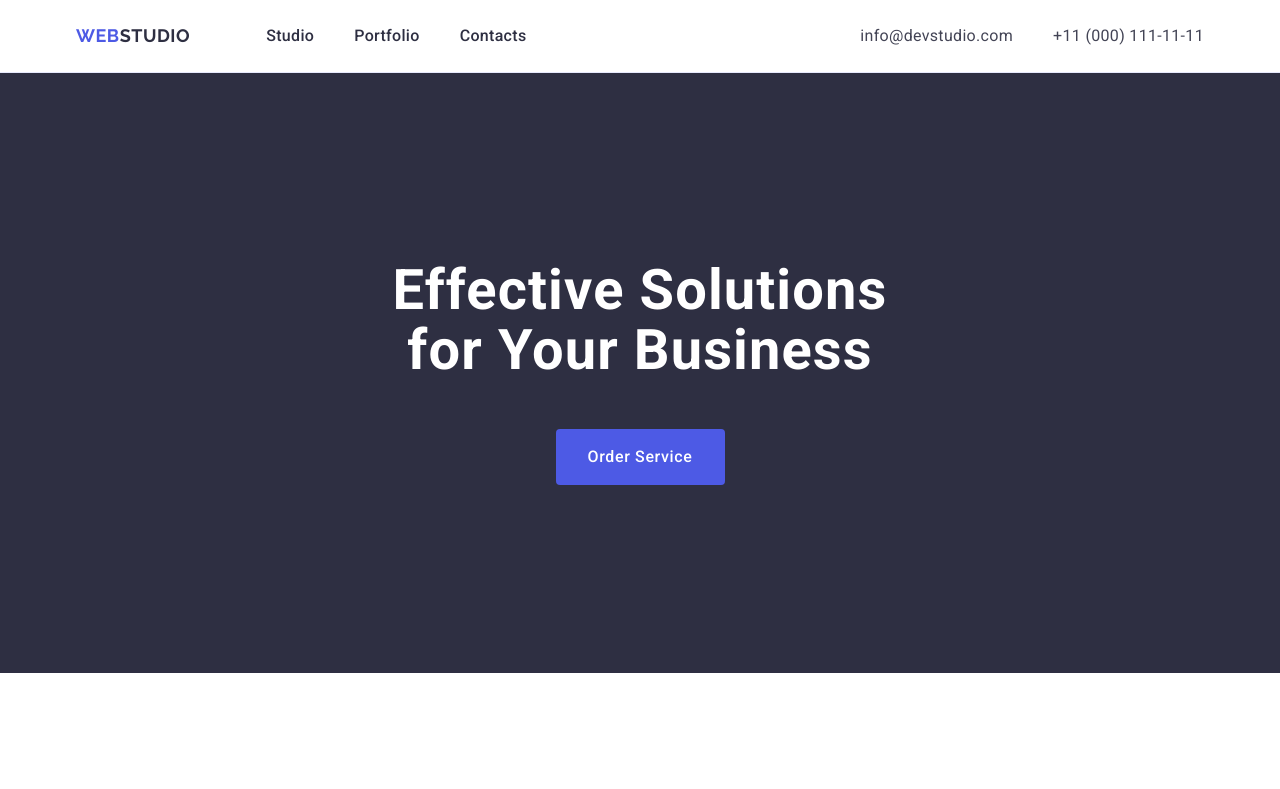
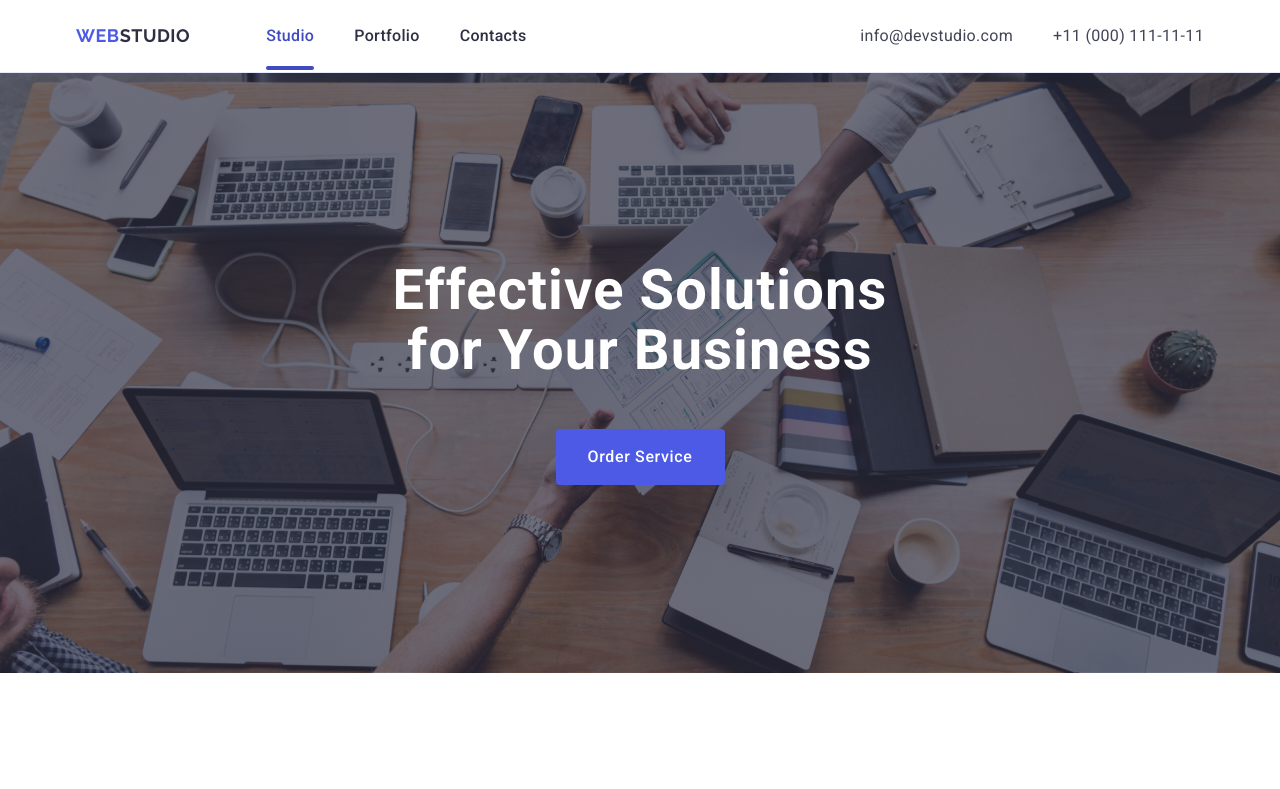
Before and after one commit to URETTS/goit-markup-hw-04, a plain HTML site: page index.html in a window 1280 px wide. Shown: the top 789 px of the page. Drawn offline with nearby package versions, Linux system fonts and the light colour scheme.

Commit message:
header and section one

```diff
--- a/css/styles.css
+++ b/css/styles.css
@@ -47,6 +47,22 @@ img {
 
 /*                Header            */
 
+
+
+.link.current {
+    position: relative;
+}
+.link.current::after {
+    content: "";
+    position: absolute;
+    left:0;
+    bottom: -1px;
+    background-color: #404bbf;
+    width: 100%;
+    height: 4px;
+    border-radius: 2px;
+}
+
 .header .container {
     display: flex;
     padding: 0 15px;
@@ -60,6 +76,7 @@ img {
 
 .header {
     border-bottom: 1px solid #e7e9fc;
+    box-shadow: 0 1px 6px 0 rgba(46, 47, 66, 0.08), 0 1px 1px 0 rgba(46, 47, 66, 0.16), 0 2px 1px 0 rgba(46, 47, 66, 0.08);
 }
 
 .page-nav {
@@ -104,10 +121,12 @@ padding: 24px 0;
     line-height: 1.5;
     letter-spacing: 0.02em;
     color: #2e2f42;
+    transition: color 250ms cubic-bezier(0.4, 0, 0.2, 1);
 }
 
 .page-nav .link:hover,
-.page-nav .link:focus {
+.page-nav .link:focus,
+.link.current {
     color: #404BBF;
 }
 
@@ -118,6 +137,7 @@ padding: 24px 0;
     line-height: 1.5;
     letter-spacing: 0.02em;
     color: #434455;
+    transition: color 250ms cubic-bezier(0.4, 0, 0.2, 1);
 }
 
 .address:hover,
@@ -136,6 +156,14 @@ padding: 24px 0;
 .section-one {
     background-color: #2E2F42;
     padding: 188px 0;
+        background-image: linear-gradient(
+            to bottom,
+                rgba(46, 47, 66, 0.7),
+                rgba(46, 47, 66, 0.7)),
+        url(../images/bg.jpg);
+        background-repeat: no-repeat;
+        background-position: center center;
+        background-size: 1440px;
 }
 
 .section-one h1 {
@@ -244,10 +272,13 @@ gap: 24px;
 .members li {
 width: calc((100% - 72px) / 4);
 border-radius: 0px 0px 4px 4px;
+box-shadow: 0 2px 1px 0 rgba(46, 47, 66, 0.08), 0 1px 1px 0 rgba(46, 47, 66, 0.16), 0 1px 6px 0 rgba(46, 47, 66, 0.08);
+
 }
 
 .chel {
     background-color: #ffffff;
+
 }
 .containerworker{
 padding: 32px 0;
--- a/index.html
+++ b/index.html
@@ -33,7 +33,7 @@
             <a href="" class="logoheader">Web<span class="logo-span">Studio</span></a>
             <ul class="page-nav">
                 <li class="punkts">
-                    <a href="./index.html" class="link">Studio</a>
+                    <a href="./index.html" class="link current">Studio</a>
                 </li>
                 <li class="punkts">
                     <a href="" class="link">Portfolio</a>
```
Also changed, not shown: images/Dark-bg.jpg (added), images/bg.jpg (added), images/icons.svg (added), 1 other file.
